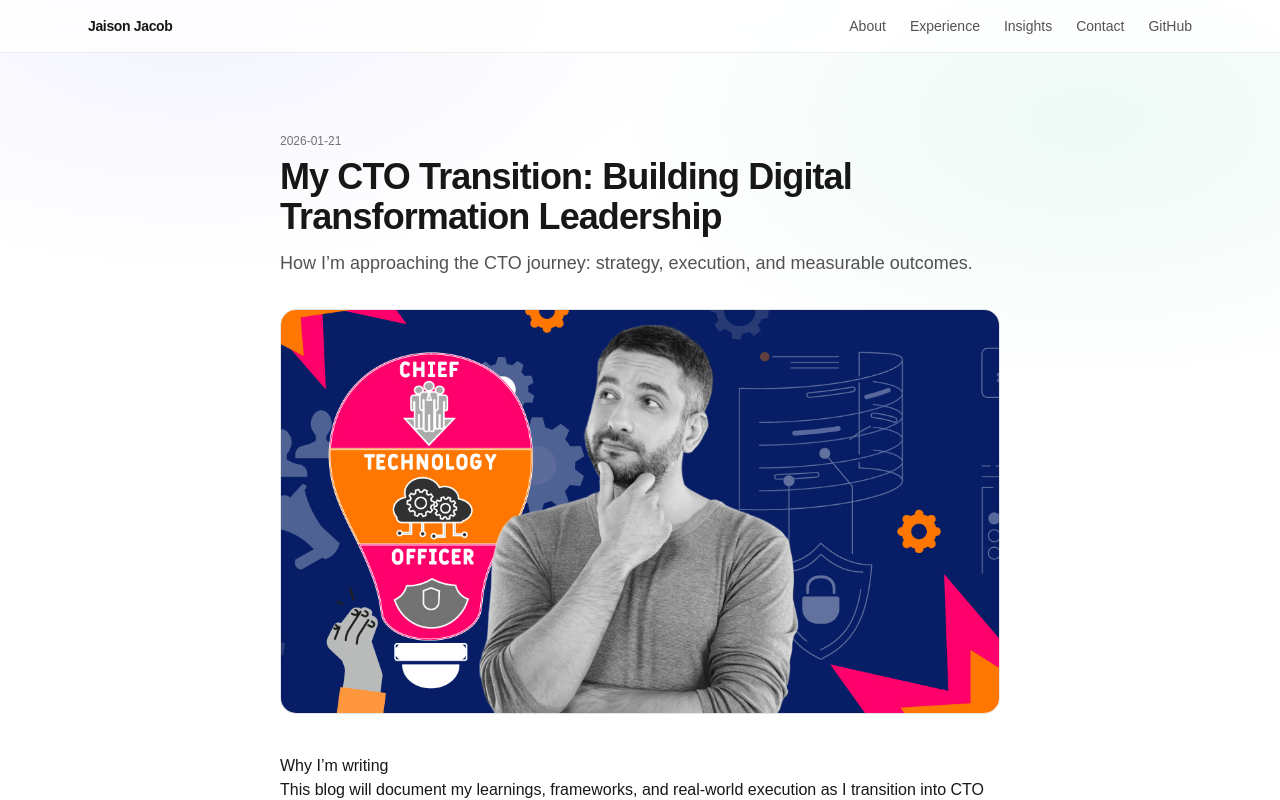
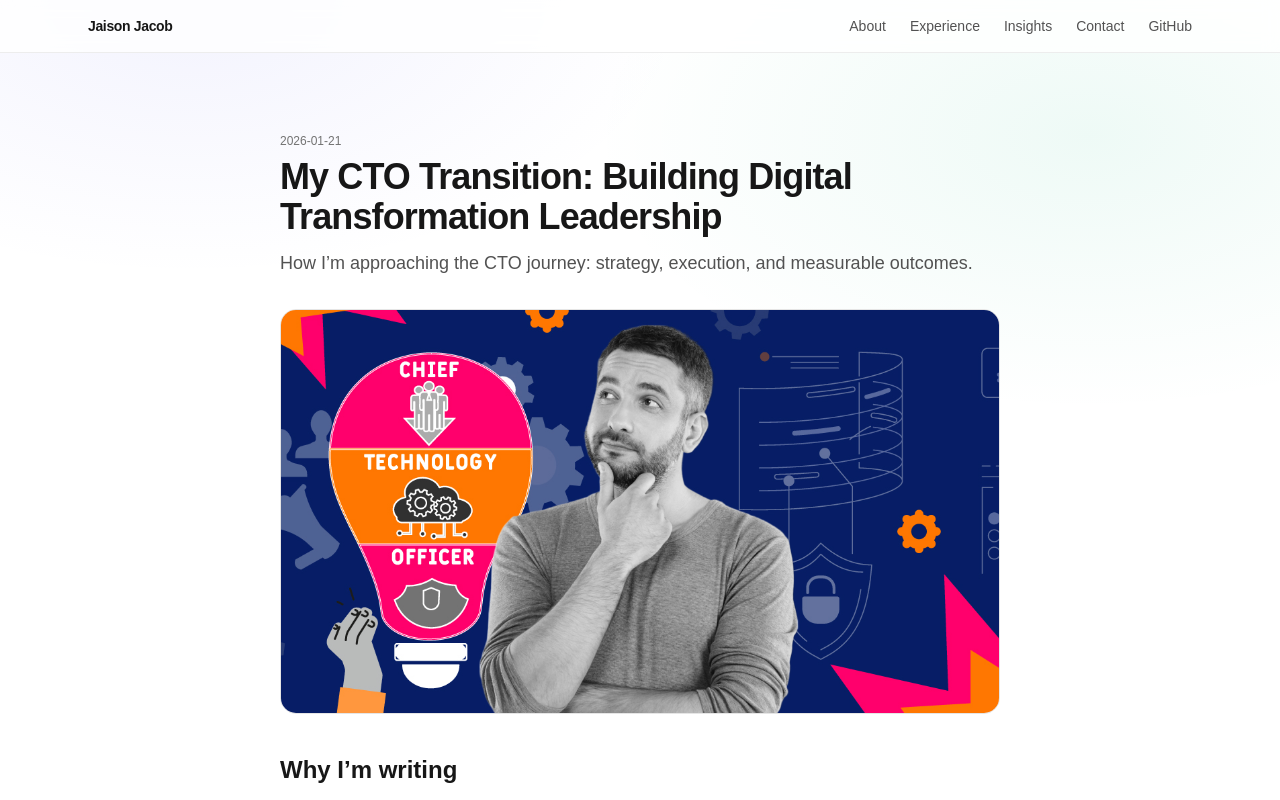
Before and after one commit to jacobKjaison/jaison-site, a Next.js app: page /blog/first-post in a window 1280 px wide. Shown: the top 800 px of the page. Built offline with nearby package versions, Linux system fonts and the light colour scheme.

Commit message:
Changes In The Content Style - Typgraphy

```diff
--- a/package.json
+++ b/package.json
@@ -13,10 +13,12 @@
     "next": "^16.1.5",
     "react": "19.2.3",
     "react-dom": "19.2.3",
-    "react-markdown": "^10.1.0"
+    "react-markdown": "^10.1.0",
+    "remark-gfm": "^4.0.1"
   },
   "devDependencies": {
     "@tailwindcss/postcss": "^4",
+    "@tailwindcss/typography": "^0.5.19",
     "@types/node": "^20",
     "@types/react": "^19",
     "@types/react-dom": "^19",
--- a/src/app/blog/[slug]/page.tsx
+++ b/src/app/blog/[slug]/page.tsx
@@ -1,7 +1,7 @@
 import Image from "next/image";
 import { notFound } from "next/navigation";
 import { getAllPosts, getPostBySlug } from "@/lib/blog";
-import ReactMarkdown from "react-markdown";
+import MarkdownContent from "@/components/MarkdownContent";
 
 export const dynamicParams = false;
 
@@ -37,9 +37,7 @@ export default async function BlogPostPage({ params }: PageProps) {
         </div>
       ) : null}
 
-      <article className="prose prose-neutral mt-10 max-w-none">
-          <ReactMarkdown>{post.content}</ReactMarkdown>
-      </article>
+     <MarkdownContent content={post.content} />
 
 
     </main>
--- a/src/app/blog/page.tsx
+++ b/src/app/blog/page.tsx
@@ -1,6 +1,7 @@
 import Link from "next/link";
 import Image from "next/image";
 import { getAllPosts } from "@/lib/blog";
+import MarkdownContent from "@/components/MarkdownContent";
 
 export const metadata = {
   title: "Blog | Jaison Jacob",
@@ -12,7 +13,7 @@ export default function BlogPage() {
 
   return (
     <main className="mx-auto max-w-6xl px-6 py-14 sm:py-20">
-      <h1 className="text-3xl font-semibold tracking-tight sm:text-4xl">Insights</h1>
+      <h1 className="text-3xl font-semibold tracking-tight sm:text-4xl"></h1>
       <p className="mt-2 text-neutral-600">
         Writing about digital transformation, AI strategy, ERP, and CTO leadership execution.
       </p>
--- a/src/app/globals.css
+++ b/src/app/globals.css
@@ -1,4 +1,6 @@
 @import "tailwindcss";
+@plugin "@tailwindcss/typography";
+
 
 :root {
   --background: #ffffff;
--- /dev/null
+++ b/src/components/MarkdownContent.tsx
@@ -0,0 +1,14 @@
+"use client";
+
+import ReactMarkdown from "react-markdown";
+import remarkGfm from "remark-gfm";
+
+export default function MarkdownContent({ content }: { content: string }) {
+  return (
+    <article className="prose prose-neutral mt-10 max-w-none">
+      <ReactMarkdown remarkPlugins={[remarkGfm]}>
+        {content}
+      </ReactMarkdown>
+    </article>
+  );
+}
```
Also changed, not shown: 1 other file (tests, documents, lock files or other folders).
